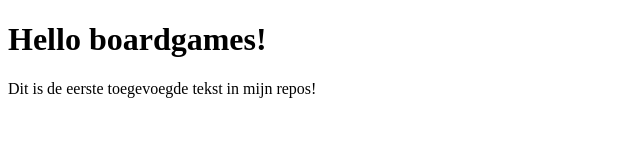
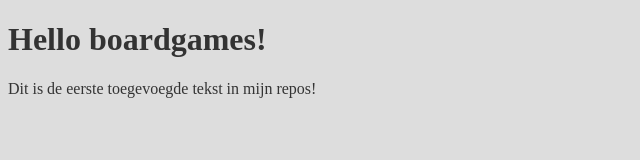
Before and after one commit to adegraaf/boardgames, a plain HTML site: page index.html in a window 1280 px wide. Shown: the whole page, without its empty margins (0-640 px from the left). Drawn offline with Linux system fonts and the light colour scheme.

Commit message:
Changed body colors

```diff
--- a/css/style.css
+++ b/css/style.css
@@ -1,4 +1,4 @@
 body {
-    background-color: #fff;
-    color: #000;
+    background-color: #ddd;
+    color: #333;
 }
```
